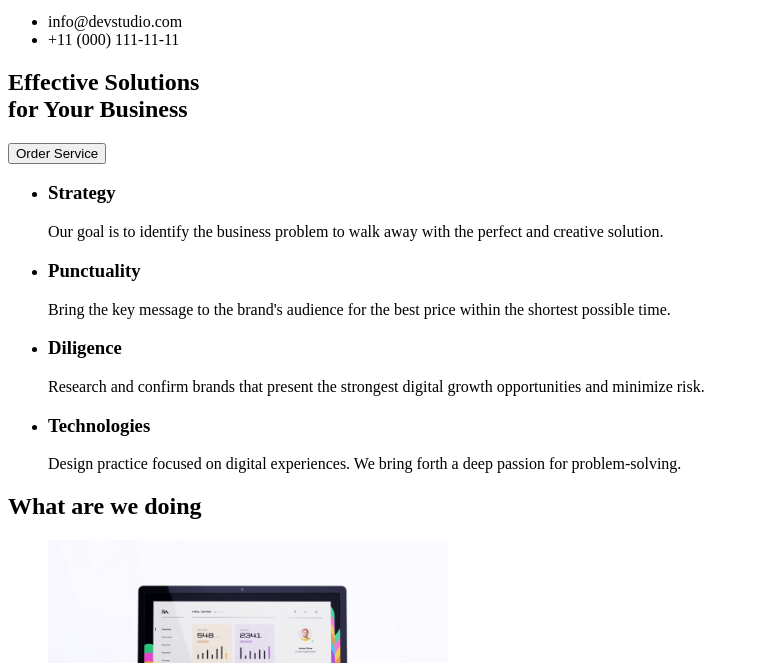
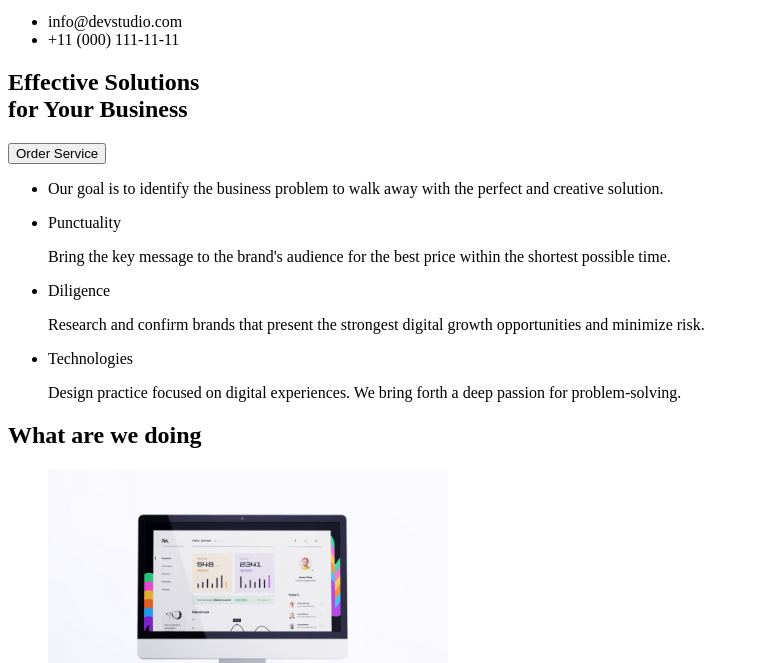
Before and after one commit to kesobyte/goit-markup-hw-01, a plain HTML site: page index.html in a window 1280 px wide. Shown: the part 137-800 px from the top of the page, without its empty margins (0-759 px from the left). Drawn offline with Linux system fonts and the light colour scheme.

Commit message:
Update index.html

```diff
--- a/index.html
+++ b/index.html
@@ -27,25 +27,29 @@
 
       <section>
         <ul>
-          <li><h3>Strategy</h3></li>
+          <li><Strategy</li>
+          <dl>
+            Our goal is to identify the business problem to walk away with the
+            perfect and creative solution.
+          </dl>
 
-          Our goal is to identify the business problem to walk away with the
-          perfect and creative solution.
+          <li>Punctuality</li>
+          <dl>
+            Bring the key message to the brand's audience for the best price
+            within the shortest possible time.
+          </dl>
 
-          <li><h3>Punctuality</h3></li>
+          <li>Diligence</li>
+          <dl>
+            Research and confirm brands that present the strongest digital
+            growth opportunities and minimize risk.
+          </dl>
 
-          Bring the key message to the brand's audience for the best price
-          within the shortest possible time.
-
-          <li><h3>Diligence</h3></li>
-
-          Research and confirm brands that present the strongest digital growth
-          opportunities and minimize risk.
-
-          <li><h3>Technologies</h3></li>
-
-          Design practice focused on digital experiences. We bring forth a deep
-          passion for problem-solving.
+          <li>Technologies</li>
+          <dl>
+            Design practice focused on digital experiences. We bring forth a
+            deep passion for problem-solving.
+          </dl>
         </ul>
       </section>
 
```
